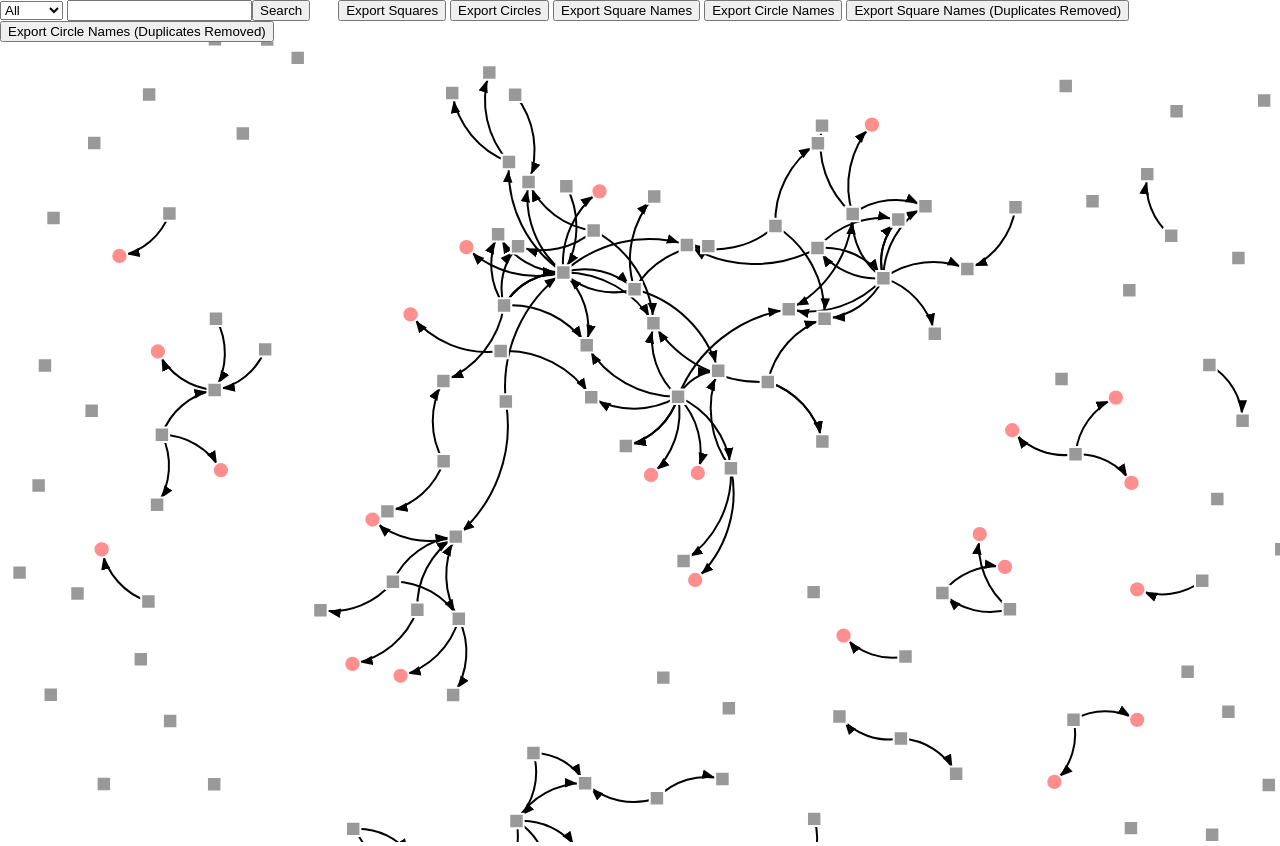
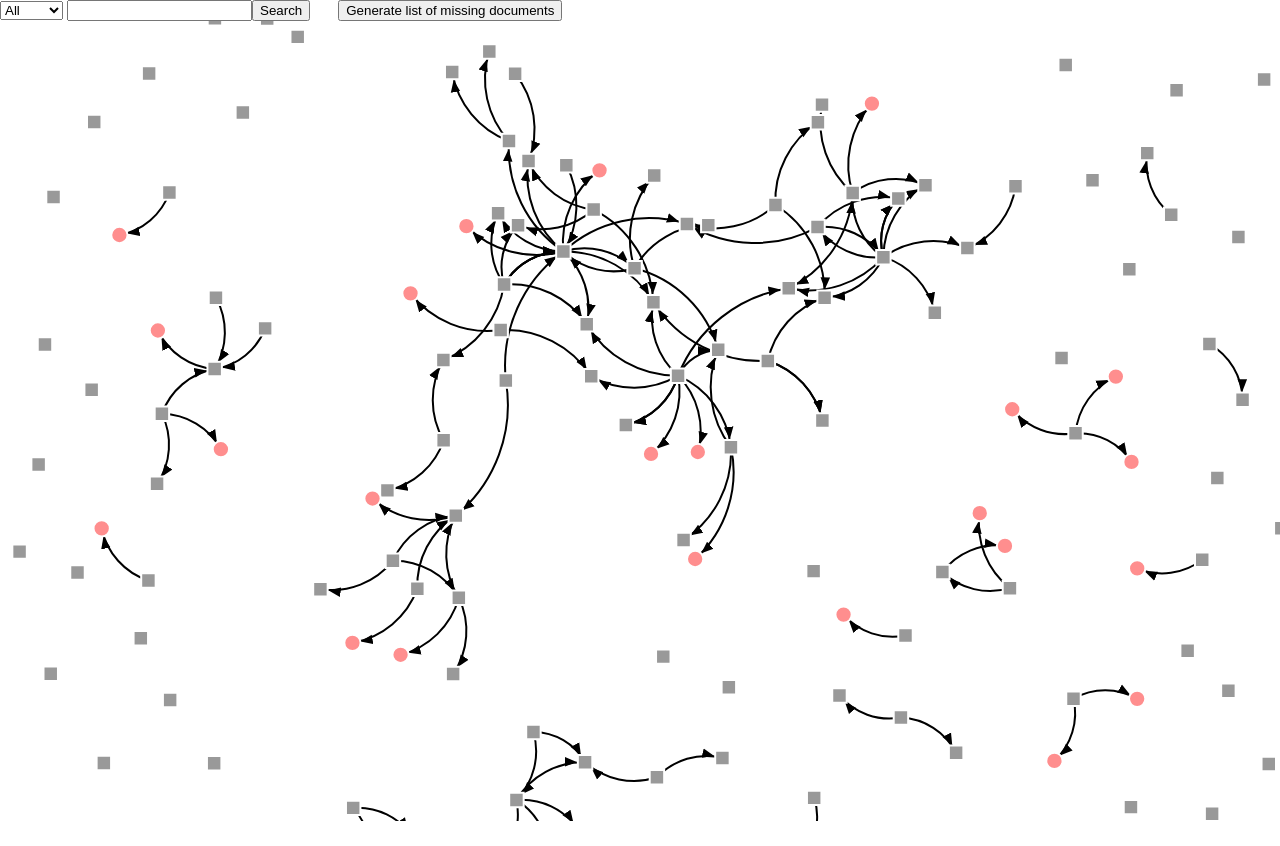
Before and after one commit to rodneyyty/glh-ocr, a website: page vis/index.html in a window 1280 px wide. After the commit the page ends 825 px from the top, so only its background shows below. Drawn offline with nearby package versions, Linux system fonts and the light colour scheme; animation ran at ten frames a second.

Commit message:
Update demo buttons to only generate list of missing documents

```diff
--- a/vis/index.html
+++ b/vis/index.html
@@ -36,12 +36,13 @@ text {
     <option value="circles">Circles</option>
   </select>
   <input id="searchField"/><button id="searchBtn">Search</button>&nbsp;&nbsp;&nbsp;&nbsp;&nbsp;&nbsp;
-  <button id="exportSquaresBtn">Export Squares</button>
-  <button id="exportCirclesBtn">Export Circles</button>
-  <button id="exportSquareNamesBtn">Export Square Names</button>
-  <button id="exportCircleNamesBtn">Export Circle Names</button>
-  <button id="exportSquareNamesUniqueBtn">Export Square Names (Duplicates Removed)</button>
-  <button id="exportCircleNamesUniqueBtn">Export Circle Names (Duplicates Removed)</button>
+  <!--<button id="exportSquaresBtn">Export Squares</button>-->
+  <!--<button id="exportCirclesBtn">Export Circles</button>-->
+  <!--<button id="exportSquareNamesBtn">Export Square Names</button>-->
+  <!--<button id="exportCircleNamesBtn">Export Circle Names</button>-->
+  <!--<button id="exportSquareNamesUniqueBtn">Export Square Names (Duplicates Removed)</button>-->
+  <!--<button id="exportCircleNamesUniqueBtn">Export Circle Names (Duplicates Removed)</button>-->
+  <button id="exportCircleNamesUniqueBtn">Generate list of missing documents</button>
   <script src="https://ajax.googleapis.com/ajax/libs/jquery/3.3.1/jquery.min.js"></script>
   <script src="http://d3js.org/d3.v3.min.js"></script>
   <script>
```
